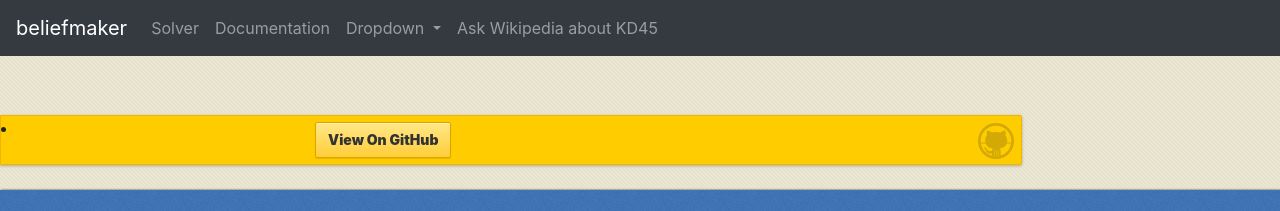
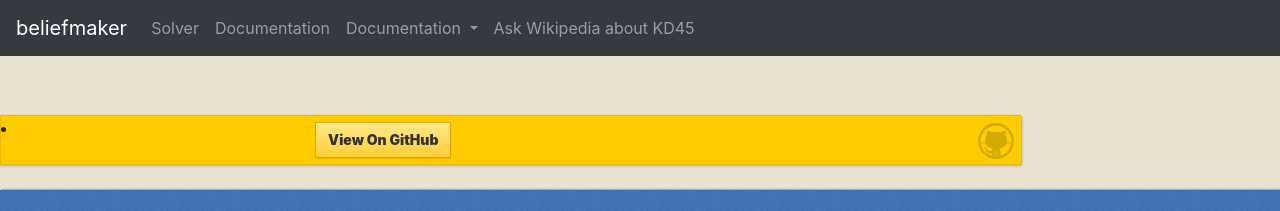
Before and after one commit to Bick95/beliefmaker, a Jekyll site: the page built from index.md, in a window 1280 px wide. Shown: the top 211 px of the page. Built offline with Jekyll 4.4.1, drawn with Linux system fonts in a browser that asks for light colours.

Commit message:
Adjusted dropdown

```diff
--- a/_layouts/default.html
+++ b/_layouts/default.html
@@ -39,13 +39,14 @@
                 <!-- Dropdown -->
                 <li class="nav-item dropdown">
                     <a class="nav-link dropdown-toggle" href="#" id="navbarDropdown" role="button" data-toggle="dropdown" aria-haspopup="true" aria-expanded="false">
-                      Dropdown
+                      Documentation
                     </a>
                     <div class="dropdown-menu" aria-labelledby="navbarDropdown">
-                      <a class="dropdown-item" href="#">Action</a>
-                      <a class="dropdown-item" href="#">Another action</a>
-                      <div class="dropdown-divider"></div>
-                      <a class="dropdown-item" href="#">Something else here</a>
+                      <ul>
+                        {% for page in site.pages %}
+                            <li><a class="dropdown-item" href="{{ page.filename }}">{{ page.title }}</a></li>
+                        {% endfor %}
+                      </ul>
                     </div>
                   </li>
 
--- a/_sass/jekyll-theme-leap-day.scss
+++ b/_sass/jekyll-theme-leap-day.scss
@@ -154,7 +154,7 @@
   left:0;
   right:0;
   width: 100%;
-  z-index:19;
+  z-index:0;
   -webkit-font-smoothing:antialiased;
   min-height: 20px;
 }
@@ -163,14 +163,14 @@
   padding: 25px 20px 40px 20px;
   margin: 0;
   position: fixed;
-  top: 21;
+  top: 1;
   left:0;
   right:0;
   width: 100%;
   text-align: center;
   background: url(../images/background.png) #4276b6;
   box-shadow: 1px 0px 2px rgba(0,0,0,.75);
-  z-index:104;
+  z-index:101;
   -webkit-font-smoothing:antialiased;
   min-height: 76px;
 
```
